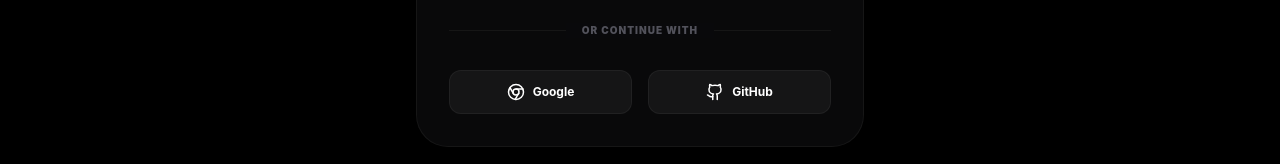
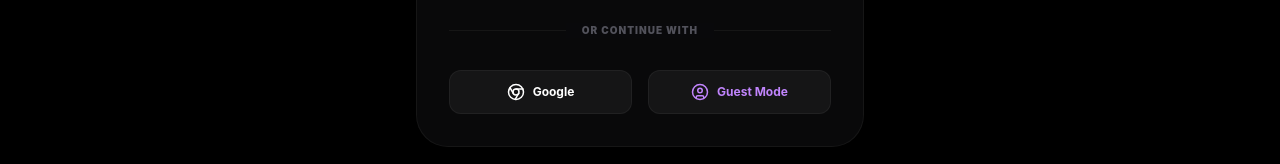
Before and after one commit to ishaan1201/FocusTube, a React (Vite) app: page /auth in a window 1280 px wide. Shown: the part 535-699 px from the top of the page. Built offline with nearby package versions, Linux system fonts and the light colour scheme; no server answers; what quill-image-resize-module-react, quill-magic-url, react-quill-new would draw is missing.

Commit message:
Replace GitHub login with Guest Mode in AuthPage

```diff
--- a/src/pages/AuthPage.jsx
+++ b/src/pages/AuthPage.jsx
@@ -3,7 +3,7 @@ import { useNavigate } from "react-router-dom";
 import { supabase } from "../services/supabase";
 import { useAuth } from "../context/AuthContext";
 import { motion, AnimatePresence } from "framer-motion";
-import { Mail, Lock, User, Github, Chrome, ArrowRight, Loader2, ShieldCheck, Sparkles } from "lucide-react";
+import { Mail, Lock, User, Github, Chrome, ArrowRight, Loader2, ShieldCheck, Sparkles, UserCircle } from "lucide-react";
 
 export default function AuthPage() {
   const navigate = useNavigate();
@@ -181,11 +181,11 @@ export default function AuthPage() {
               <span className="text-xs font-bold text-white">Google</span>
             </button>
             <button
-              onClick={() => handleOAuth('github')}
-              className="flex items-center justify-center gap-2 py-3 bg-white/5 border border-white/5 rounded-xl hover:bg-white/10 transition-all active:scale-95"
+              onClick={() => navigate("/")}
+              className="flex items-center justify-center gap-2 py-3 bg-white/5 border border-white/5 rounded-xl hover:bg-white/10 transition-all active:scale-95 text-purple-400 border-purple-500/20"
             >
-              <Github size={18} />
-              <span className="text-xs font-bold text-white">GitHub</span>
+              <UserCircle size={18} />
+              <span className="text-xs font-bold">Guest Mode</span>
             </button>
           </div>
         </div>
```
